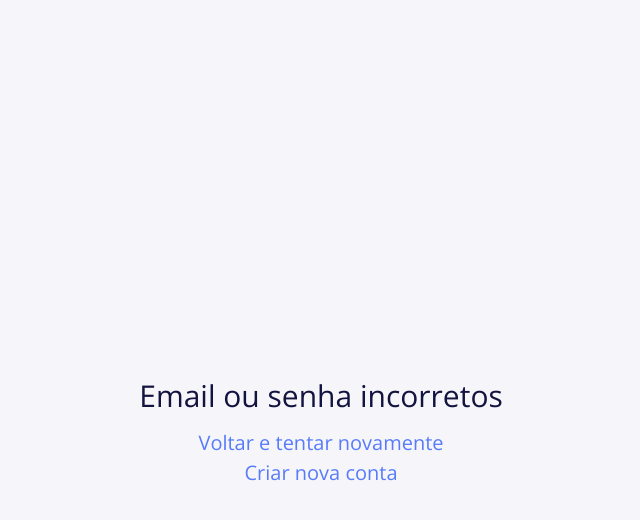
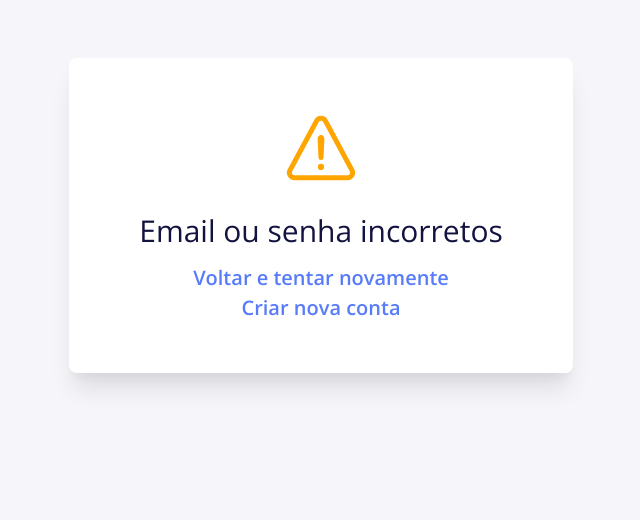
Before and after one commit to Jose-Caldas/jrc-app-store, a Next.js app: page /login_error in a window 1280 px wide. Shown: the top 520 px of the page, without its empty margins (319-959 px from the left). Built offline with nearby package versions, Linux system fonts and the light colour scheme.

Commit message:
update: components

```diff
--- a/src/context/AuthContext.tsx
+++ b/src/context/AuthContext.tsx
@@ -52,7 +52,7 @@ export function AuthProvider({ children }: AuthProviderProps) {
 
       api.defaults.headers["Authorization"] = `${token}`;
 
-      Router.push("/customers");
+      Router.push("/dashboard");
 
       setCookie(undefined, "appstore.token", token, {
         maxAge: 60 * 60 * 24 * 30, //30days
--- a/src/pages/login_error.tsx
+++ b/src/pages/login_error.tsx
@@ -1,23 +1,36 @@
-import { Flex, Text, Link } from "@chakra-ui/react";
+import { Flex, Text, Link, Icon } from "@chakra-ui/react";
+import { IoWarningOutline } from "react-icons/io5";
 
 export default function LoginError() {
   return (
+    <Flex align="center" justify="center" h="50vh">
       <Flex
+        bg="white"
         flexDirection="column"
         mt="30px"
         align="center"
         justify="center"
-      h="100vh"
+        px="70px"
+        py="50px"
+        borderRadius="8px"
+        boxShadow="xl"
       >
+        <Icon as={IoWarningOutline} color="#FFA500" fontSize="80px" mb="20px" />
         <Text fontSize="30px" mb="10px">
           Email ou senha incorretos
         </Text>
-      <Link href="/" color="#577BF9" fontSize="20px">
+        <Link href="/" color="#577BF9" fontSize="20px" fontWeight="bold">
           Voltar e tentar novamente
         </Link>
-      <Link href="/registration" color="#577BF9" fontSize="20px">
+        <Link
+          href="/registration"
+          color="#577BF9"
+          fontSize="20px"
+          fontWeight="bold"
+        >
           Criar nova conta
         </Link>
       </Flex>
+    </Flex>
   );
 }
```
Also changed, not shown: src/components/CustomerItem.tsx (+5 -3 lines), src/components/SideBar.tsx (+9 -1 lines), src/pages/customer_created.tsx (+11 -3 lines), src/pages/customers.tsx (+4 -5 lines), src/pages/dashboard.tsx (added, +21 -0 lines), src/pages/index.tsx (+0 -9 lines). Lines whose indentation alone changed are shown as unchanged.
